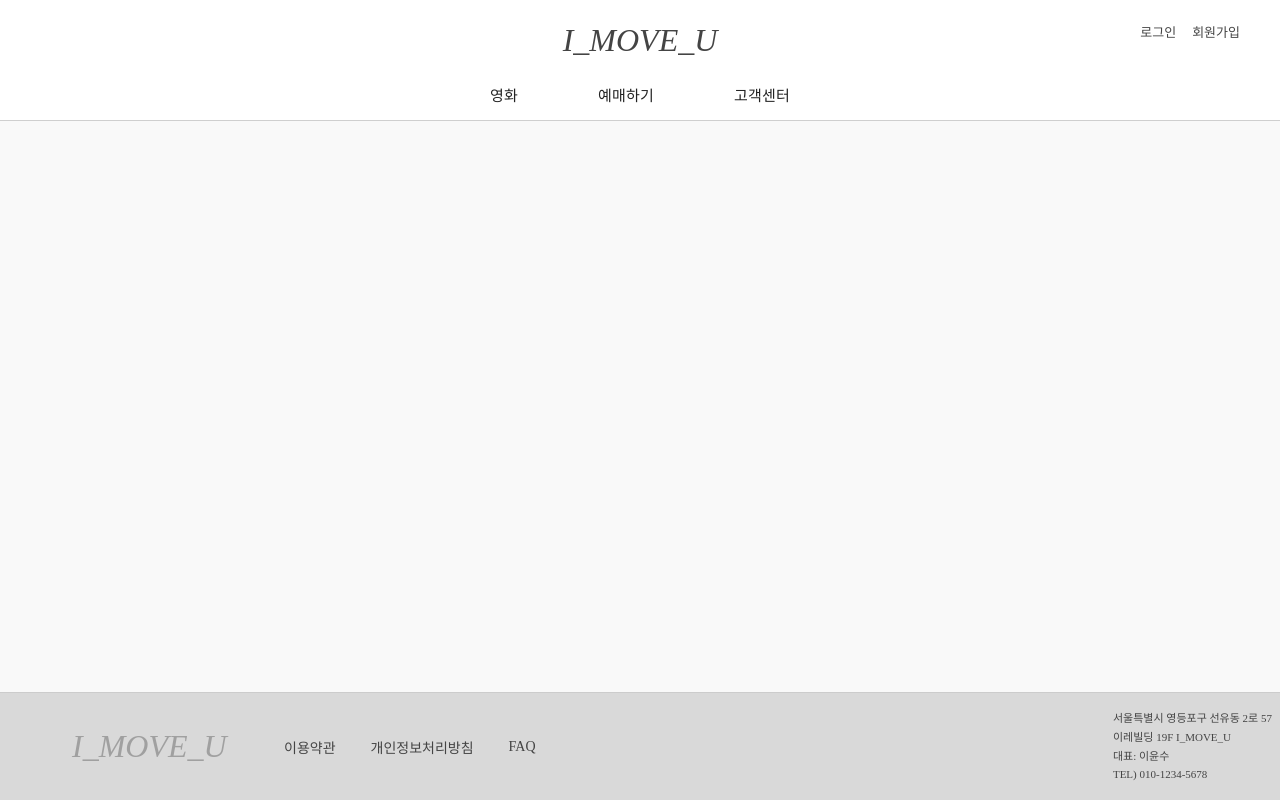
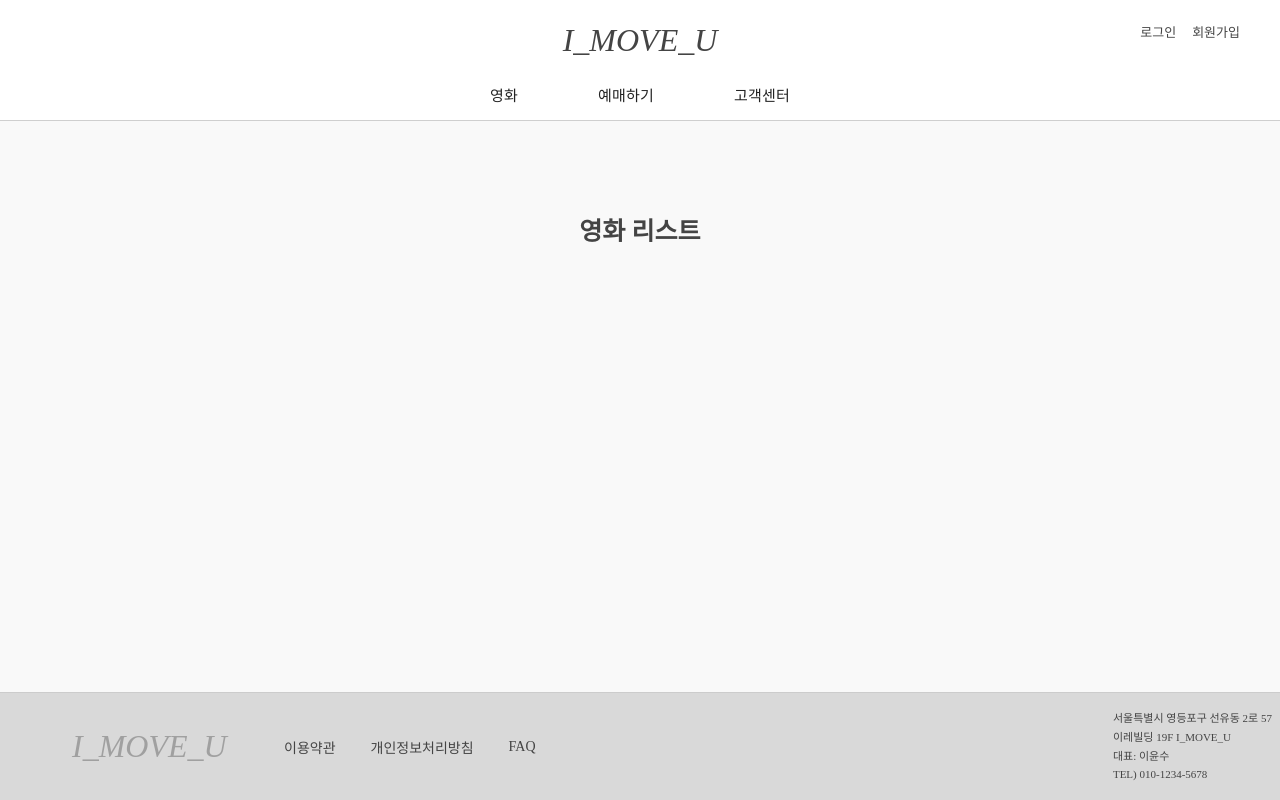
Before and after one commit to jamyeongSeo/move_final_project, a React (Vite) app in the folder move_final_front/: page /movie/list in a window 1280 px wide. Shown: the top 800 px of the page. Built offline with nearby package versions, Linux system fonts and the light colour scheme; a web font is replaced by a local one.

Commit message:
영화 리스트 front 작업 1

```diff
--- a/move_final_front/src/App.jsx
+++ b/move_final_front/src/App.jsx
@@ -12,6 +12,7 @@ import Login from "./component/common/Login";
 import MemberMain from "./component/member/MemberMain";
 import MemberUpdate from "./component/member/MemberUpdate";
 import MemberDelete from "./component/member/MemberDelete";
+import MovieList from "./component/movie/MoiveList";
 
 function App() {
   return (
@@ -21,7 +22,7 @@ function App() {
         <Routes>
           <Route path="/" element={<Main />} />
           <Route path="/cs/*" element={<CSMain />} />
-          <Route path="/booking" element={<BookingMain />} />
+          <Route path="/booking/main" element={<BookingMain />} />
 
           <Route path="admin/main" element={<AdminMain />} />
 
@@ -39,6 +40,7 @@ function App() {
             path="/member/memberDelete"
             element={<MemberDelete></MemberDelete>}
           ></Route>
+          <Route path="/movie/list" element={<MovieList />} />
         </Routes>
       </main>
       <Footer />
--- a/move_final_front/src/component/common/Header.jsx
+++ b/move_final_front/src/component/common/Header.jsx
@@ -19,10 +19,10 @@ const HeaderNavi = () => {
     <nav className="nav-menu">
       <ul>
         <li>
-          <Link to="#">영화</Link>
+          <Link to="/movie/list">영화</Link>
         </li>
         <li>
-          <Link to="/booking">예매하기</Link>
+          <Link to="/booking/main">예매하기</Link>
         </li>
         <li>
           <Link to="/cs/main">고객센터</Link>
--- /dev/null
+++ b/move_final_front/src/component/movie/MoiveList.jsx
@@ -0,0 +1,14 @@
+const MovieList = () => {
+  return (
+    <div className="content">
+      <div className="content-wrap">
+        <div className="movie-header">
+          <h2 className="page-title">영화 리스트</h2>
+        </div>
+        <div className="movie-list-box"></div>
+      </div>
+    </div>
+  );
+};
+
+export default MovieList;
```
